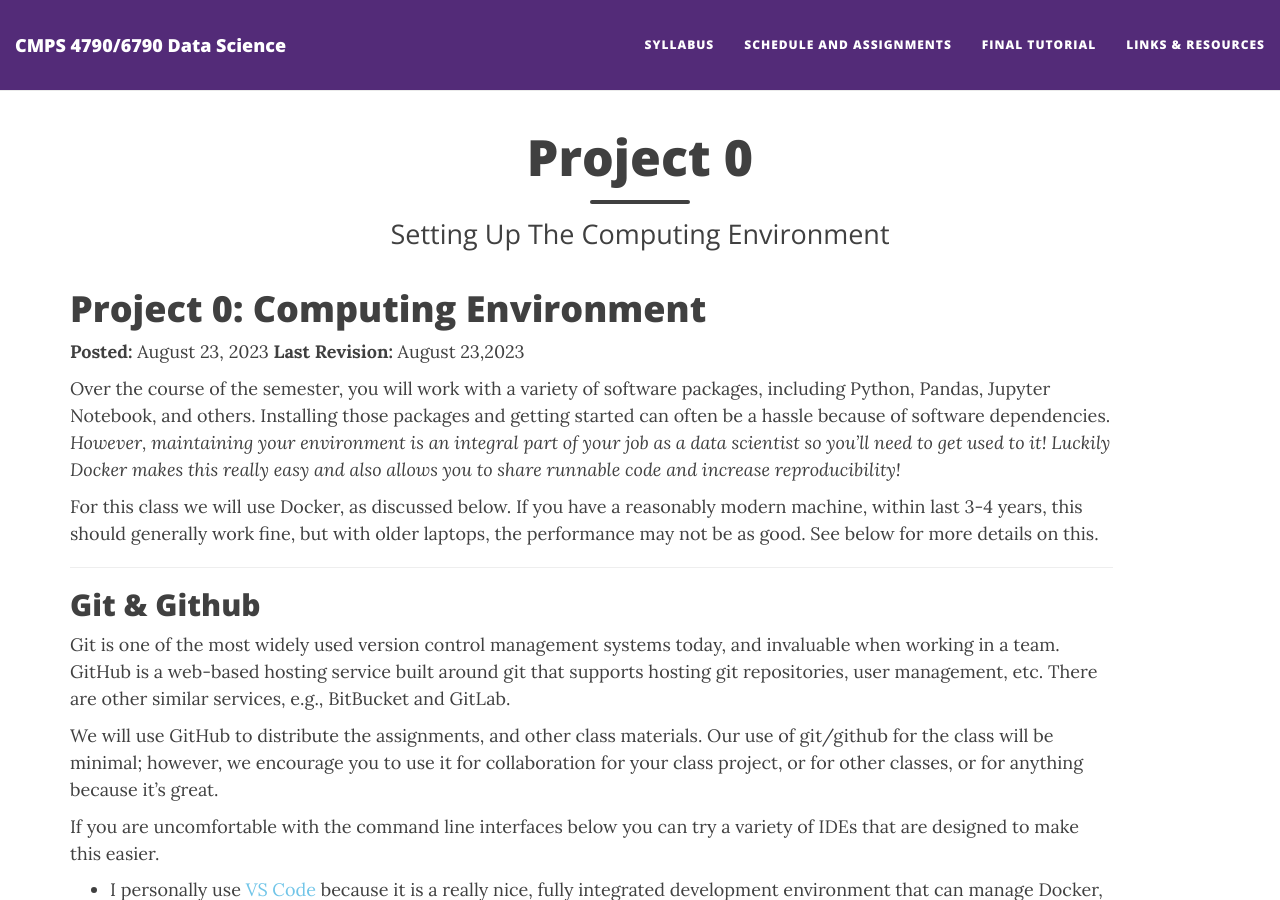
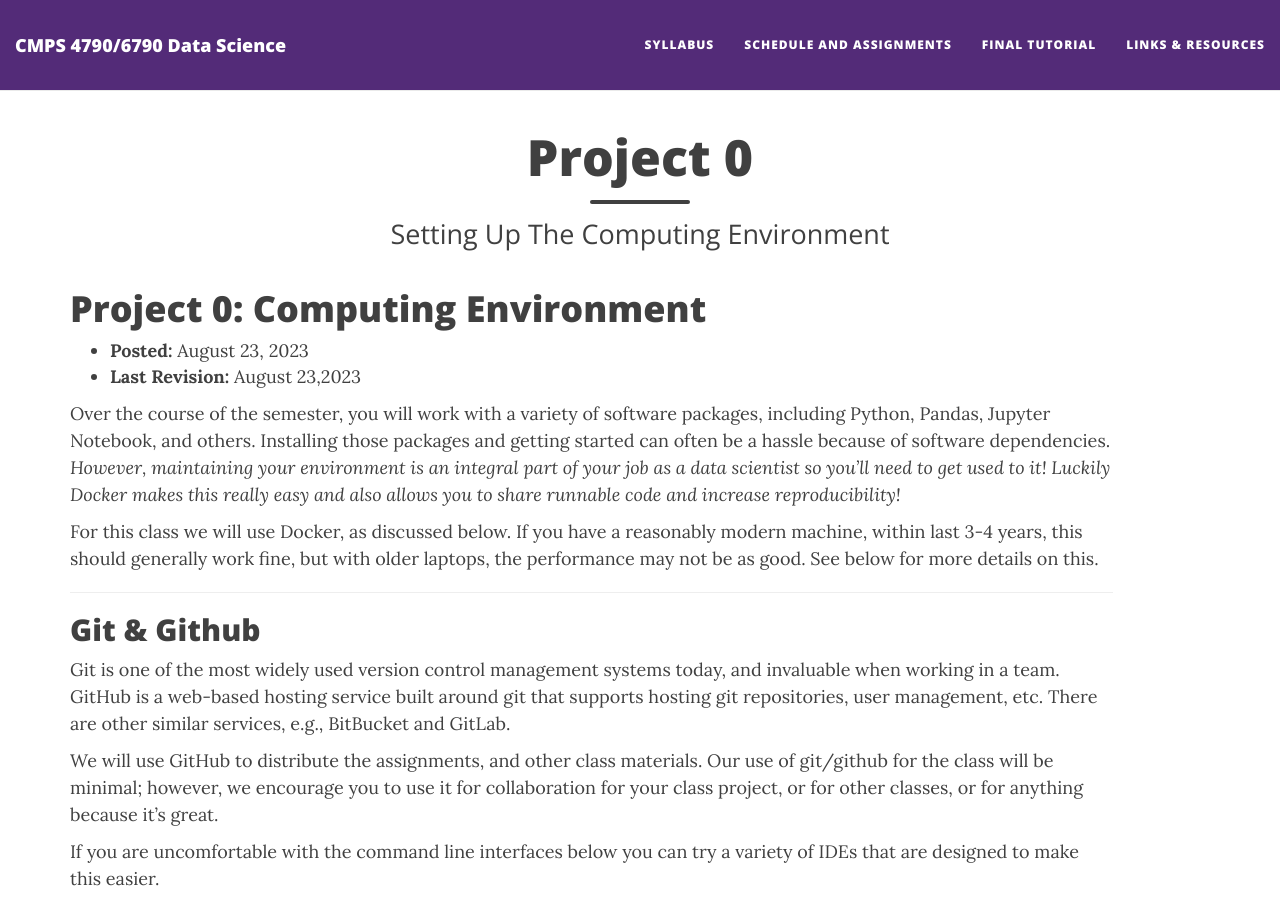
Before and after one commit to nmattei/cmps6790, a Jekyll site: the page built from _projects/Project0/Project0.md, in a window 1280 px wide and 900 px high. Built offline with Jekyll 4.4.1, drawn with Linux system fonts in a browser that asks for light colours; nearby versions of some CDN libraries.

```diff
--- a/_projects/Project0/Project0.md
+++ b/_projects/Project0/Project0.md
@@ -7,8 +7,8 @@ published: true
 
 # Project 0: Computing Environment
 
-**Posted:** August 23, 2023
-**Last Revision:** August 23,2023
+* **Posted:** August 23, 2023
+* **Last Revision:** August 23,2023
 
 Over the course of the semester, you will work with a variety of software packages, including Python, Pandas, Jupyter Notebook, and others. Installing those packages and getting started can often be a hassle because of software dependencies.  *However, maintaining your environment is an integral part of your job as a data scientist so you'll need to get used to it!  Luckily Docker makes this really easy and also allows you to share runnable code and increase reproducibility!*
 
```
